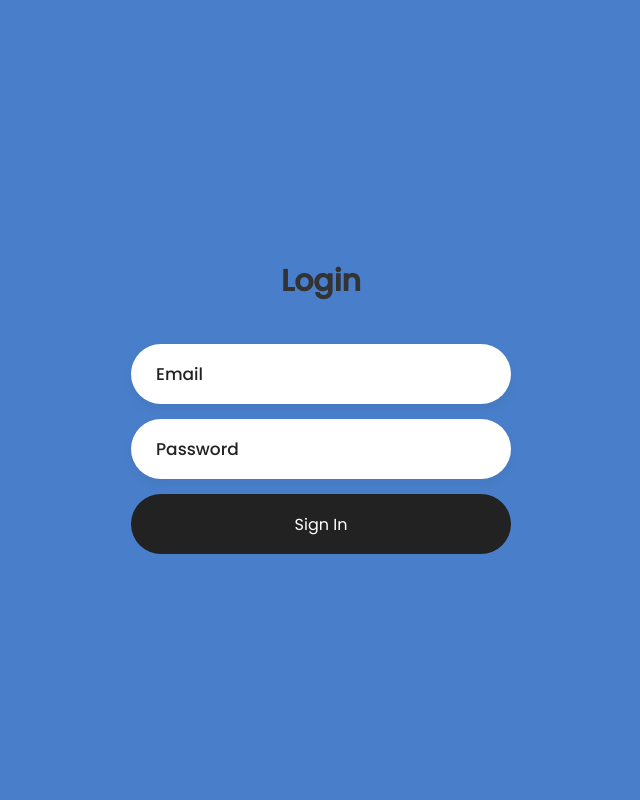
After one commit to issamlka/SEBN_PROJ, a Laravel app: page /admin/login in a window 1280 px wide. The commit adds this page. Shown: the whole page, without its empty margins (319-959 px from the left). Run offline with Laravel 12, Linux system fonts and the light colour scheme.

Commit message:
login_logout

```diff
--- a/app/Http/Controllers/AdminController.php
+++ b/app/Http/Controllers/LoginController.php
@@ -4,11 +4,11 @@ namespace App\Http\Controllers;
 
 use Illuminate\Http\Request;
 
-class AdminController extends Controller
+class LoginController extends Controller
 {
-    public function AdminIndex(){
+    public function AdminLogin(){
 
-        return view('admin.admin_index');
+        return view('admin.admin_login');
 
     }
 }
--- a/app/Models/User.php
+++ b/app/Models/User.php
@@ -21,6 +21,7 @@ class User extends Authenticatable
         'name',
         'email',
         'password',
+        'role',
     ];
 
     /**
--- /dev/null
+++ b/public/backend/admin_assets/assets/css/login_style.css
@@ -0,0 +1,109 @@
+@import url("https://fonts.googleapis.com/css2?family=Poppins:wght@400;500&display=swap");
+
+* {
+  margin: 0;
+  padding: 0;
+  box-sizing: border-box;
+  font-family: "Poppins", sans-serif;
+}
+body {
+  display: flex;
+  justify-content: center;
+  align-items: center;
+  min-height: 100vh;
+  background: #497fca;
+}
+.login-box {
+  display: flex;
+  justify-content: center;
+  flex-direction: column;
+  width: 440px;
+  height: 480px;
+  padding: 30px;
+}
+.login-header {
+  text-align: center;
+  margin: 20px 0 40px 0;
+}
+.login-header header {
+  color: #333;
+  font-size: 30px;
+  font-weight: 600;
+}
+.input-box .input-field {
+  width: 100%;
+  height: 60px;
+  font-size: 17px;
+  padding: 0 25px;
+  margin-bottom: 15px;
+  border-radius: 30px;
+  border: none;
+  box-shadow: 0px 5px 10px 1px rgba(0, 0, 0, 0.05);
+  outline: none;
+  transition: 0.3s;
+}
+::placeholder {
+  font-weight: 500;
+  color: #222;
+}
+.input-field:focus {
+  width: 105%;
+}
+.forgot {
+  display: flex;
+  justify-content: space-between;
+  margin-bottom: 40px;
+}
+section {
+  display: flex;
+  align-items: center;
+  font-size: 14px;
+  color: #555;
+}
+#check {
+  margin-right: 10px;
+}
+a {
+  text-decoration: none;
+}
+a:hover {
+  text-decoration: underline;
+}
+section a {
+  color: #555;
+}
+.input-submit {
+  position: relative;
+}
+.submit-btn {
+  width: 100%;
+  height: 60px;
+  background: #222;
+  border: none;
+  border-radius: 30px;
+  cursor: pointer;
+  transition: 0.3s;
+}
+.input-submit label {
+  position: absolute;
+  top: 45%;
+  left: 50%;
+  color: #fff;
+  -webkit-transform: translate(-50%, -50%);
+  -ms-transform: translate(-50%, -50%);
+  transform: translate(-50%, -50%);
+  cursor: pointer;
+}
+.submit-btn:hover {
+  background: #000;
+  transform: scale(1.05, 1);
+}
+.sign-up-link {
+  text-align: center;
+  font-size: 15px;
+  margin-top: 20px;
+}
+.sign-up-link a {
+  color: #000;
+  font-weight: 600;
+}
--- /dev/null
+++ b/resources/views/admin/admin_login.blade.php
@@ -0,0 +1,30 @@
+<!DOCTYPE html>
+<html lang="en">
+  <head>
+    <meta charset="UTF-8" />
+    <meta http-equiv="X-UA-Compatible" content="IE=edge" />
+    <meta name="viewport" content="width=device-width, initial-scale=1.0" />
+    <link rel="stylesheet" href="{{ asset('backend/admin_assets/assets/css/login_style.css') }}" />
+    <title>Login</title>
+  </head>
+  <body>
+    <form method="POST" action="{{ route('login') }}">
+      @csrf
+      <div class="login-box">
+        <div class="login-header">
+          <header>Login</header>
+        </div>
+        <div class="input-box">
+          <input type="email" name="email" class="input-field" id="id" placeholder="Email" required>
+        </div>
+        <div class="input-box">
+          <input type="password" class="input-field" id="password" name="password" autocomplete="current-password" placeholder="Password" required>
+        </div>
+        <div class="input-submit">
+          <button type="submit" class="submit-btn" id="submit"></button>
+          <label for="submit">Sign In</label>
+        </div>
+      </div>
+    </form>
+  </body>
+</html>
--- a/resources/views/admin/index.blade.php
+++ b/resources/views/admin/index.blade.php
@@ -9,6 +9,8 @@
 
     <link rel="apple-touch-icon" href="apple-icon.png" />
     <link rel="shortcut icon" href="favicon.ico" />
+    <link href="https://fonts.googleapis.com/css2?family=Poppins:wght@300;400;600&display=swap" rel="stylesheet">
+
 
     <link
       rel="stylesheet"
--- a/resources/views/admin/indexpone.blade.php
+++ b/resources/views/admin/indexpone.blade.php
@@ -9,6 +9,8 @@
 
     <link rel="apple-touch-icon" href="apple-icon.png" />
     <link rel="shortcut icon" href="favicon.ico" />
+    <link href="https://fonts.googleapis.com/css2?family=Poppins:wght@300;400;600&display=swap" rel="stylesheet">
+
 
     <link
       rel="stylesheet"
--- a/routes/web.php
+++ b/routes/web.php
@@ -2,11 +2,14 @@
 
 use App\Http\Controllers\ProfileController;
 use App\Http\Controllers\AdminController;
+use App\Http\Controllers\LoginController;
 use App\Http\Controllers\Backend\PageTwoManagmentController;
 use App\Http\Controllers\Backend\PageOneManagmentController;
 use Illuminate\Support\Facades\Route;
+use App\Http\Middleware\AdminMiddleware;
 use App\Exports\PageOneExport;
 use Maatwebsite\Excel\Facades\Excel;
+use Illuminate\Support\Facades\Auth;
 use App\Http\Controllers\DataTableController;
 
 Route::get('/', function () {
@@ -25,19 +28,22 @@ Route::middleware('auth')->group(function () {
 
 require __DIR__.'/auth.php';
 
-Route::get('/view/page/one', [PageOneManagmentController::class, 'ViewPageOne'])->name('view.pageone');
-Route::get('/view/page/two', [PageTwoManagmentController::class, 'ViewPageTwo'])->name('view.pagetwo');
-Route::get('/admin/index', [AdminController::class, 'AdminIndex'])->name('admin.index');
-Route::get('/admin/export-page-two', [PageTwoManagmentController::class, 'exportToExcel'])->name('export.page.two');
+// Apply middleware to admin routes
+Route::middleware(['auth', AdminMiddleware::class])->group(function () {
+    Route::get('/view/page/one', [PageOneManagmentController::class, 'ViewPageOne'])->name('view.pageone');
+    Route::get('/view/page/two', [PageTwoManagmentController::class, 'ViewPageTwo'])->name('view.pagetwo');
+    Route::get('/admin/index', [AdminController::class, 'AdminIndex'])->name('admin.index');
+    Route::get('/admin/export-page-two', [PageTwoManagmentController::class, 'exportToExcel'])->name('export.page.two');
+    Route::get('/export-pageone', function () {
+        return Excel::download(new PageOneExport, 'pageone.xlsx');});
+
+});
+
+Route::get('/admin/login', [LoginController::class, 'AdminLogin'])->name('admin.login');
 
 
-
+// Public routes (accessible to all users)
 Route::get('/yassin/data', [DataTableController::class, 'getUsers'])->name('users.data');
 Route::get('/users', function () {
     return view('users');
 });
-
-
-Route::get('/export-pageone', function () {
-    return Excel::download(new PageOneExport, 'pageone.xlsx');
-});
```
Also changed, not shown: app/Http/Controllers/Auth/AuthenticatedSessionController.php (+8 -6 lines), app/Http/Controllers/AuthController.php (added, +10 -0 lines), app/Http/Middleware/AdminMiddleware.php (added, +18 -0 lines), database/seeders/DatabaseSeeder.php (+6 -5 lines), database/seeders/UsersTableSeeder.php (added, +46 -0 lines), public/backend/admin_assets/assets/css/style2.css (+37 -0 lines), resources/views/admin/body/topbar.blade.php (+17 -8 lines), database/migrations/0001_01_01_000000_create_users_table.php, public/backend/admin_assets/assets/css/style.css.
